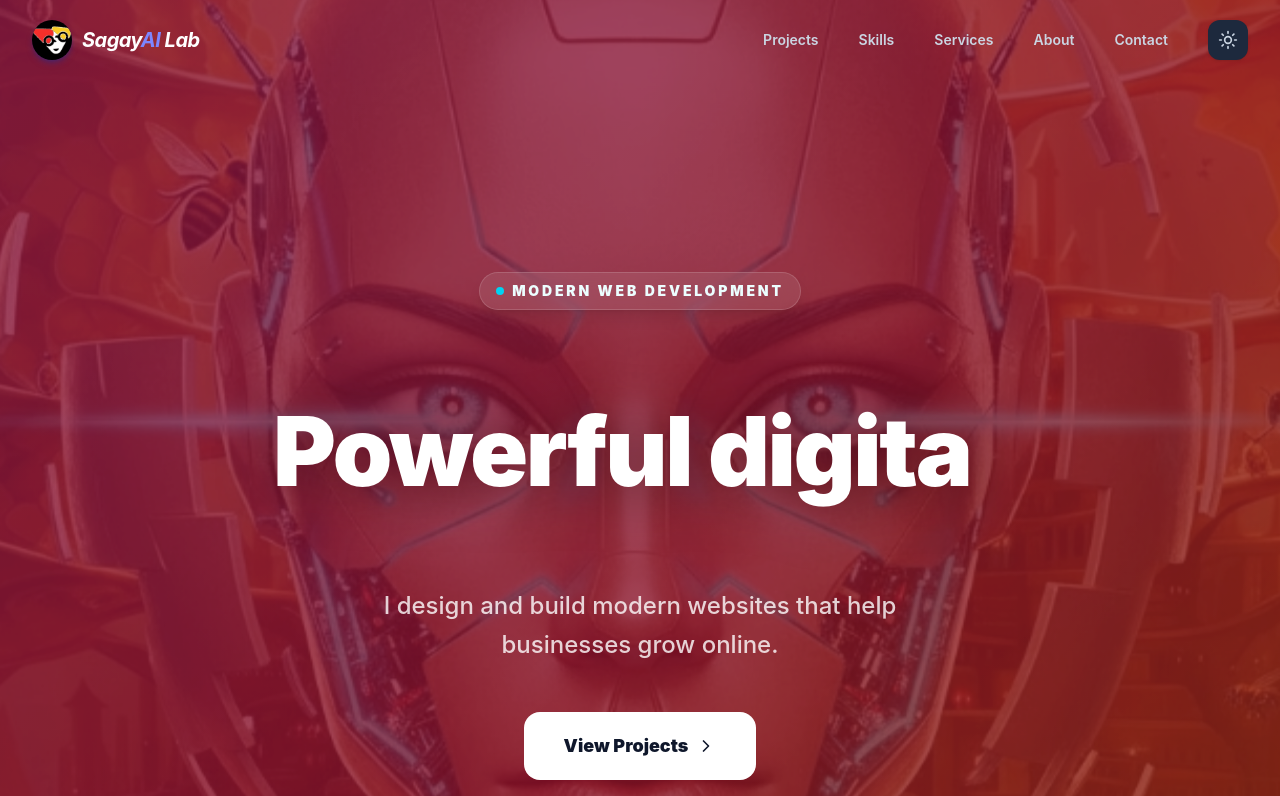
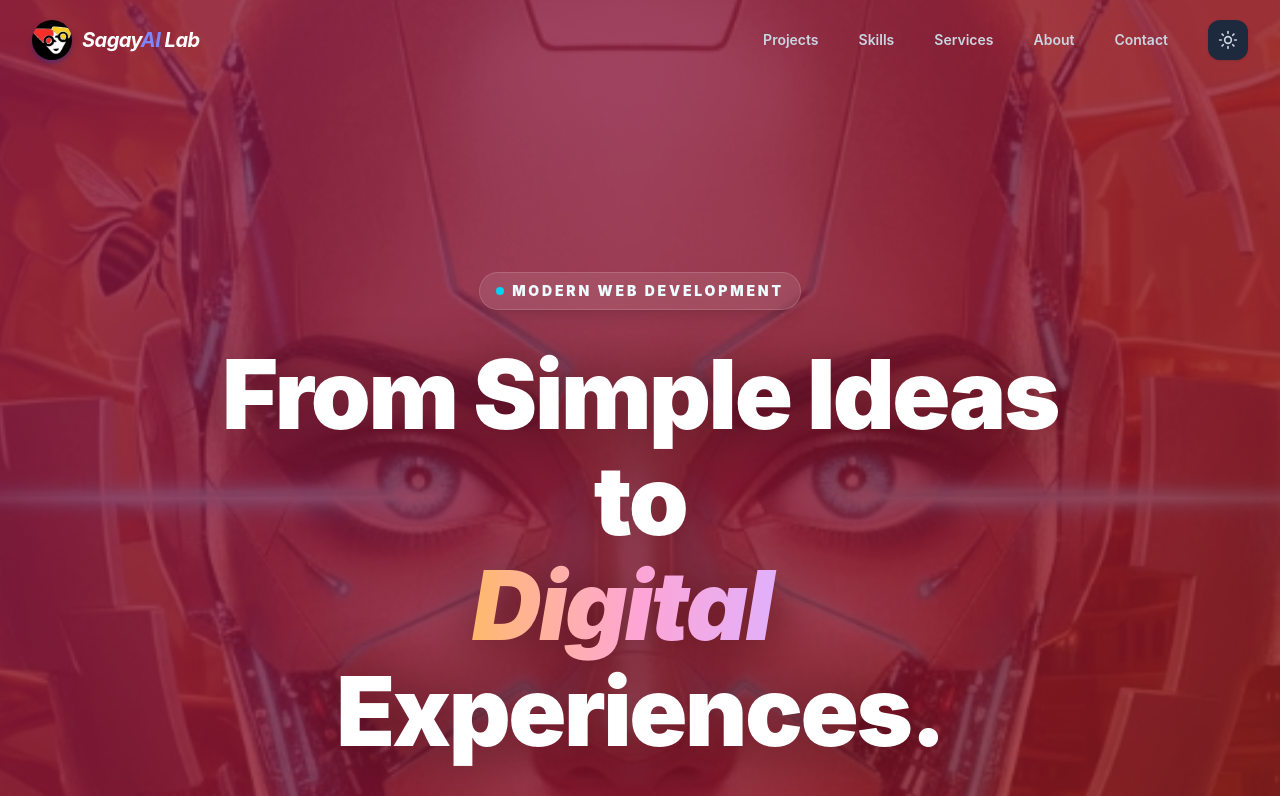
Before and after one commit to stalinSaga04/portfolio, a React (Vite) app: page / in a window 1280 px wide. Shown: the top 796 px of the page. Built offline with nearby package versions, Linux system fonts and the light colour scheme.

Commit message:
feat: restructure hero headline to match section heading style

```diff
--- a/src/components/Hero.jsx
+++ b/src/components/Hero.jsx
@@ -79,26 +79,32 @@ const Hero = () => {
                         <span className="text-xs sm:text-sm font-black text-cyan-50 uppercase tracking-[0.2em] whitespace-nowrap">Modern Web Development</span>
                     </motion.div>
 
-                    {/* Headline — Bold sans-serif matching "What I Help Businesses Achieve" style */}
+                    {/* Headline — Bold sans-serif with gradient italic accent word */}
                     <motion.div
                         initial={{ opacity: 0, y: 20 }}
                         animate={{ opacity: 1, y: 0 }}
                         transition={{ duration: 0.8, delay: 0.2 }}
-                        className="h-[140px] sm:h-[160px] md:h-[220px] flex items-center justify-center w-full"
+                        className="flex items-center justify-center w-full mb-6"
                     >
-                        <h1 className="text-4xl sm:text-5xl md:text-7xl lg:text-8xl font-black text-white tracking-tight leading-[1.1] md:leading-[1.1] px-2 drop-shadow-[0_4px_30px_rgba(0,0,0,0.4)]">
+                        <h1 className="text-4xl sm:text-5xl md:text-7xl lg:text-8xl font-black text-white tracking-tight leading-[1.1] md:leading-[1.1] px-2 drop-shadow-[0_4px_30px_rgba(0,0,0,0.4)] text-center">
+                            From Simple Ideas to{' '}
+                            <br className="hidden sm:block" />
+                            <span className="italic text-transparent bg-clip-text bg-gradient-to-r from-orange-300 via-pink-300 to-purple-300">
                                 <TypeAnimation
                                     sequence={[
-                                    'From simple ideas...',
-                                    2000,
-                                    'Powerful digital\nexperiences.',
-                                    2000,
+                                        'Powerful',
+                                        2500,
+                                        'Digital',
+                                        2500,
+                                        'Extraordinary',
+                                        2500,
                                     ]}
                                     wrapper="span"
-                                speed={50}
+                                    speed={40}
                                     repeat={Infinity}
-                                className="inline-block whitespace-pre-line"
                                 />
+                            </span>
+                            {' '}Experiences.
                         </h1>
                     </motion.div>
 
@@ -107,7 +113,7 @@ const Hero = () => {
                         initial={{ opacity: 0, y: 20 }}
                         animate={{ opacity: 1, y: 0 }}
                         transition={{ duration: 0.8, delay: 0.4 }}
-                        className="max-w-2xl mx-auto mb-10 md:mb-12 px-4 mt-6"
+                        className="max-w-2xl mx-auto mb-10 md:mb-12 px-4"
                     >
                         <p className="text-lg sm:text-xl md:text-2xl text-white/80 leading-relaxed font-medium">
                             I design and build modern websites that help businesses grow online.
```
Lines whose indentation alone changed are shown as unchanged.
